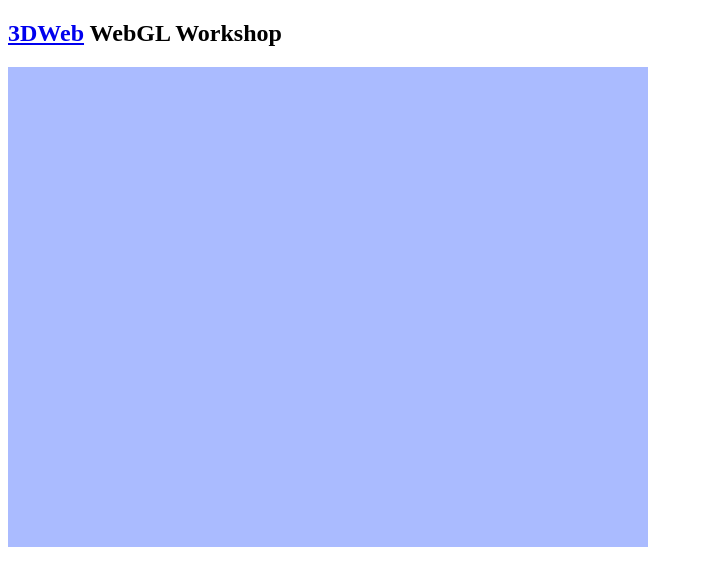
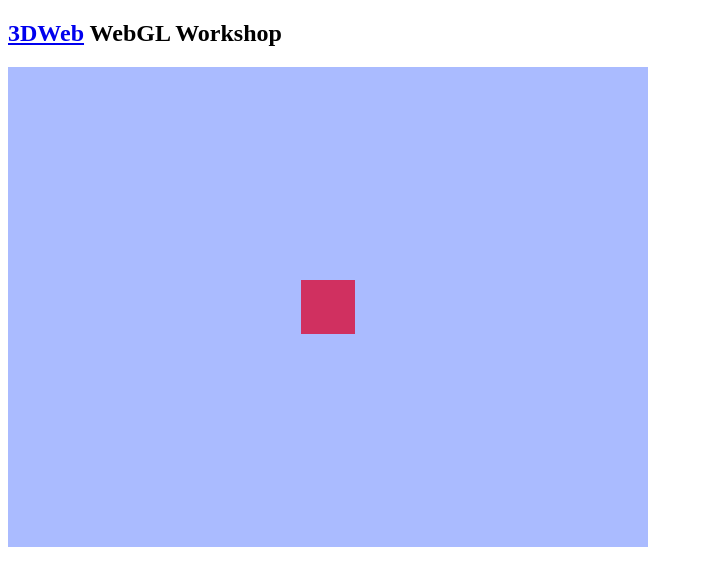
Before and after one commit to pietro909/Let-s-Get-Physical, a website: page collisions.html in a window 1280 px wide. Shown: the whole page, without its empty margins (0-703 px from the left). Drawn offline with Linux system fonts and the light colour scheme.

Commit message:
physijs scene setup ok

```diff
--- a/js/collisions.js
+++ b/js/collisions.js
@@ -10,6 +10,9 @@ var container, renderer, scene, camera;
 function startScene() {
     'use strict';
 
+    Physijs.scripts.worker = '/js/lib/physis_worker.js';
+    Physijs.scripts.ammo = '/js/lib/ammo.js';
+
     // boilerplate
     container = document.getElementById('theContainer');
 
@@ -17,7 +20,7 @@ function startScene() {
     renderer.setClearColor(0xaabbff);
     renderer.setSize(640, 480);
 
-    scene = new THREE.Scene();
+    scene = new Physijs.Scene();
 
     camera = new THREE.PerspectiveCamera(50, 640 / 480, 0.1, 8000);
     camera.position.set(0, 0, 40);
@@ -34,6 +37,17 @@ function startScene() {
     theLight2.position.set(10, 10, -20);
     scene.add(theLight2);
 
+    var cubeGeometry = new THREE.BoxGeometry(4, 4, 4);
+    var material = new THREE.MeshLambertMaterial(
+        {
+            color: 0xff4488
+        }
+    );
+
+    var mesh = new Physijs.BoxMesh( cubeGeometry, material );
+
+    scene.add(mesh);
+
     function animate()
     {
 
```
Also changed, not shown: collisions.html (+7 -0 lines).
